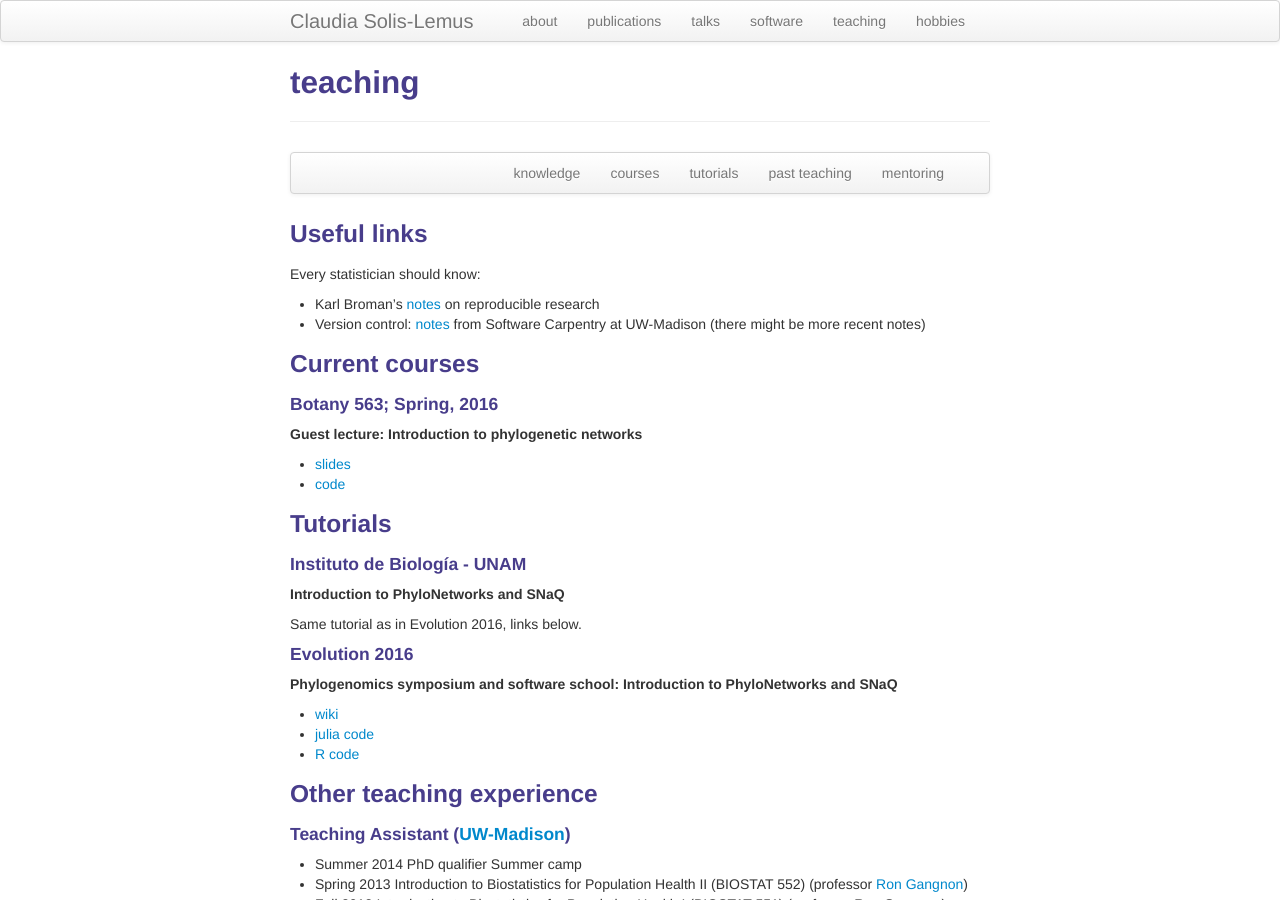
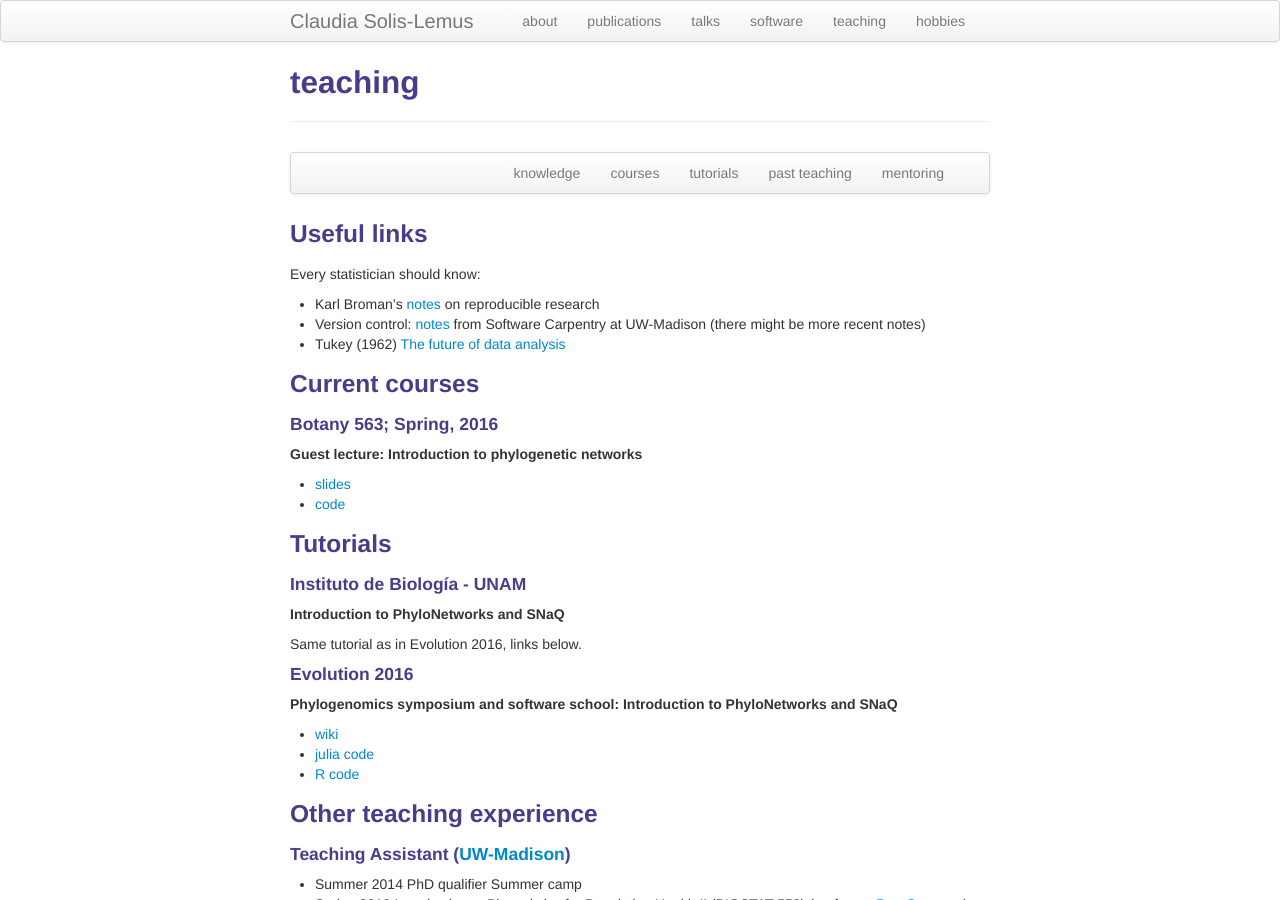
Before and after one commit to crsl4/crsl4.github.io, a Jekyll site: the page built from pages/teaching.md, in a window 1280 px wide and 900 px high. Built offline with Jekyll 4.4.1, drawn with Linux system fonts in a browser that asks for light colours.

Commit message:
added paper

```diff
--- a/pages/teaching.md
+++ b/pages/teaching.md
@@ -21,6 +21,7 @@ description: Claudia Solis-Lemus' teaching
 Every statistician should know:
 - Karl Broman's [notes](http://kbroman.org/Tools4RR/) on reproducible research
 - Version control: [notes](https://uw-madison-aci.github.io/2018-01-10-uwmadison-swc/) from Software Carpentry at UW-Madison (there might be more recent notes)
+- Tukey (1962) [The future of data analysis](https://projecteuclid.org/euclid.aoms/1177704711)
 
 ### <a name="courses"></a>Current courses
 
```
